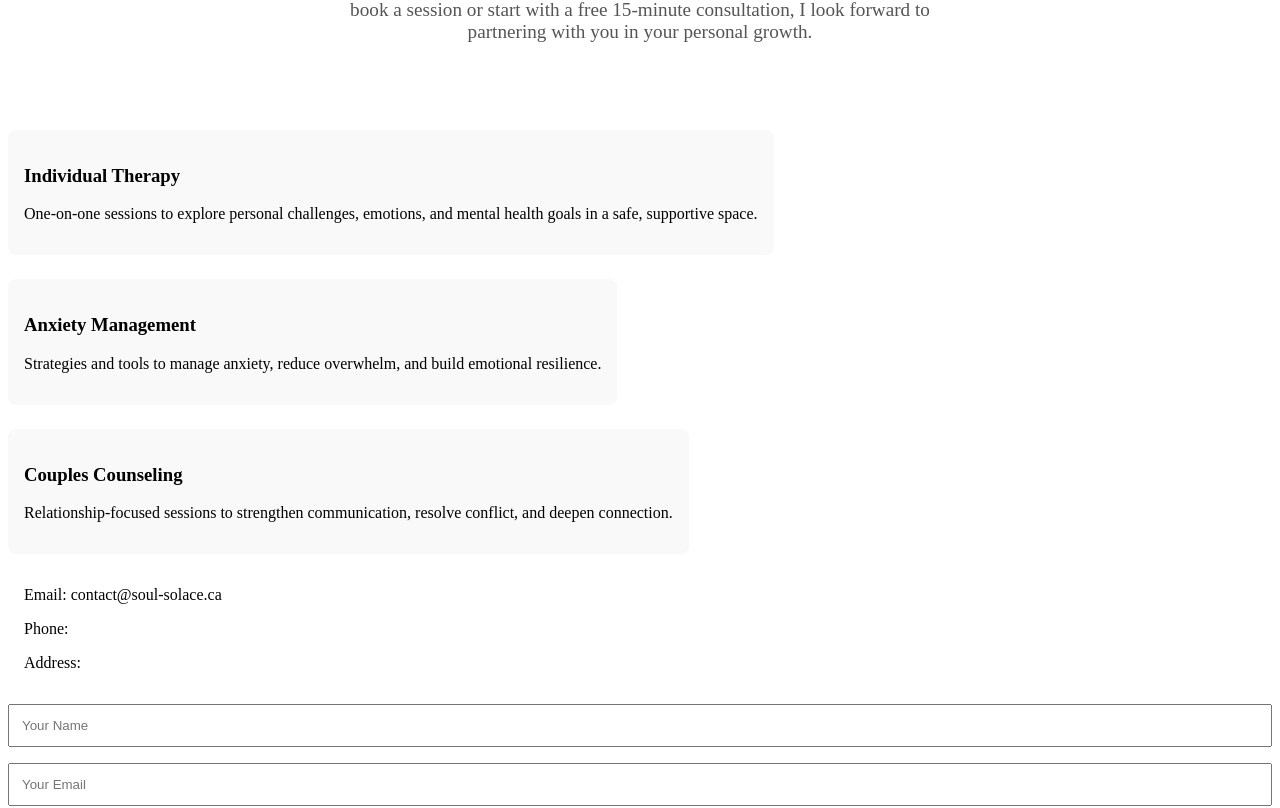
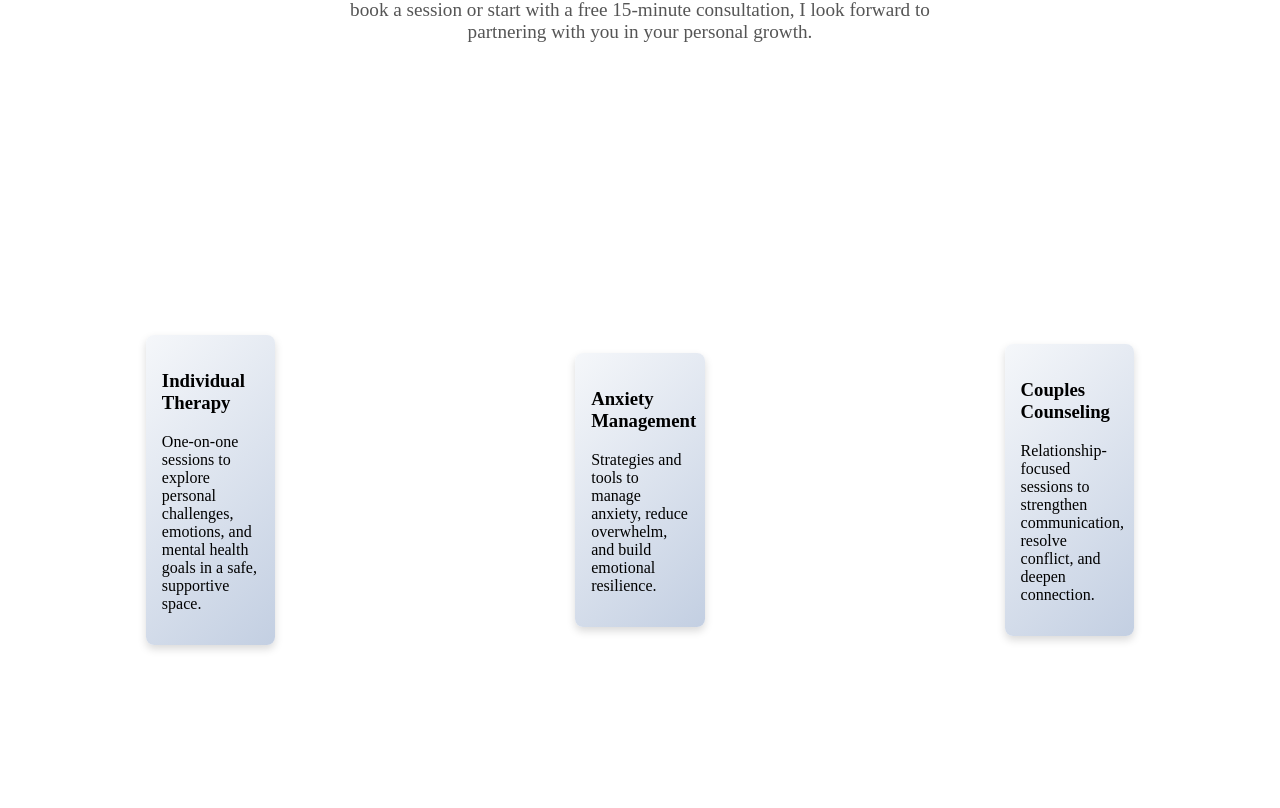
Before and after one commit to dhruvshah1093/soul-solace, a Vue app: page / in a window 1280 px wide. Shown: the part 1454-2262 px from the top of the page. Built offline with nearby package versions, Linux system fonts and the light colour scheme.

Commit message:
style: equal grid for services

```diff
--- a/src/App.vue
+++ b/src/App.vue
@@ -132,10 +132,14 @@ nav a.active {
   font-weight: bold;
   font-size: 1.2rem;
 }
-.service-grid {
-  display: flex;
-  flex-wrap: wrap;
+#services.service-grid {
+  display: grid;
+  grid-template-columns: repeat(auto-fit, minmax(250px, 1fr));
   gap: 1.5rem;
+  justify-items: center;
+  align-items: center;
+  min-height: 90vh;
+  width: 100%;
 }
 #about {
   min-height: 90vh;
--- a/src/components/ServiceCard.vue
+++ b/src/components/ServiceCard.vue
@@ -11,8 +11,11 @@ defineProps(['title', 'description'])
 
 <style scoped>
 .card {
-  background: #f9f9f9;
+  background: linear-gradient(135deg, #f5f7fa, #c3cfe2);
+  box-shadow: 0 4px 8px rgba(0, 0, 0, 0.15);
   padding: 1rem;
   border-radius: 8px;
+  flex: 1 1 calc(30% - 1.5rem);
+  max-width: calc(30% - 1.5rem);
 }
 </style>
```
